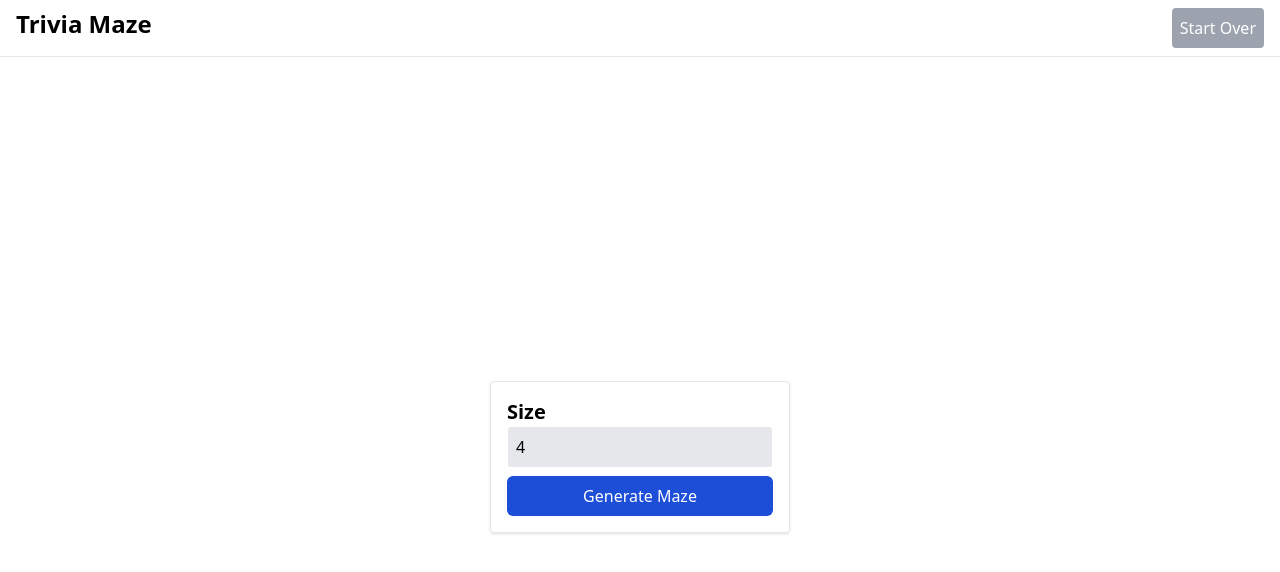
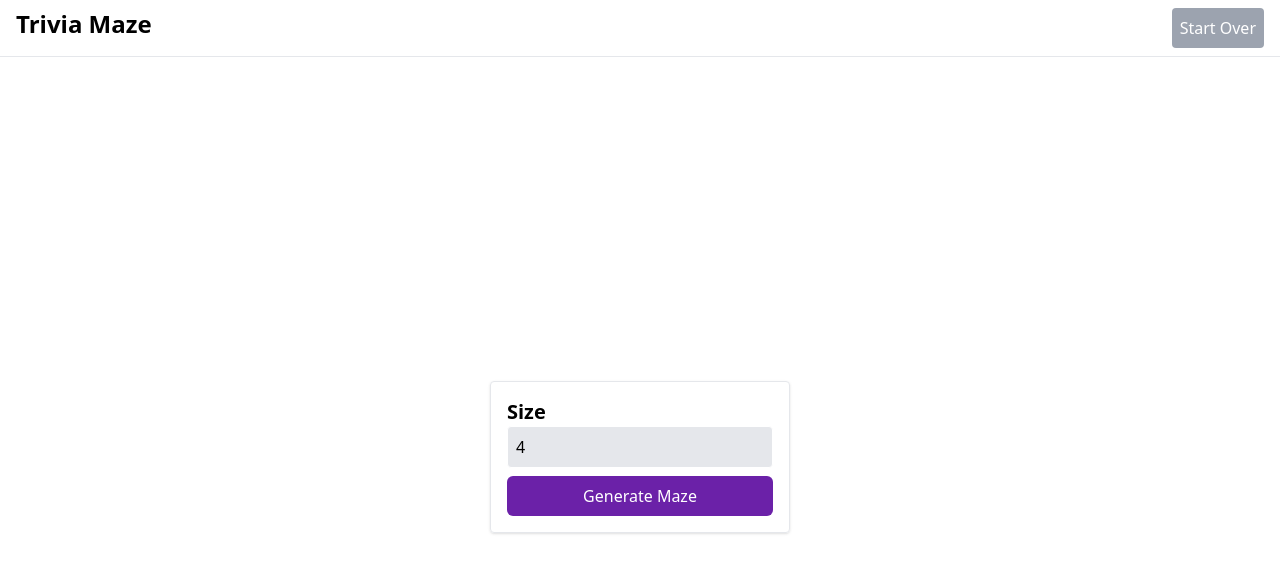
Before and after one commit to handkrchief/trivia-maze, a React (Vite) app in the folder vite-project/: page / in a window 1280 px wide. Shown: the top 572 px of the page. Built offline with nearby package versions, Linux system fonts and the light colour scheme.

Commit message:
Modified PreGameOptions.tsx

```diff
--- a/vite-project/src/components/GameComponent/GameComponent.tsx
+++ b/vite-project/src/components/GameComponent/GameComponent.tsx
@@ -2,6 +2,7 @@ import s from './GameComponent.module.css'
 import { useMazeContext } from '../../context/MazeContext';
 import PreGameOptionsComponent from '../PreGameOptionsComponent/PreGameOptionsComponent';
 import MazeComponent from '../MazeComponent/MazeComponent';
+import NavigationComponent from '../NavigationComponent/NavigationComponent';
 
 export default function GameComponent() {
     const {myMaze,  started} = useMazeContext();
@@ -9,7 +10,9 @@ export default function GameComponent() {
   return (
     <div className={s.container}>
         {!started && <div className={s.preGameOptionsContainer}><PreGameOptionsComponent /></div>}
-            {started && myMaze.length > 0 && <MazeComponent maze={myMaze} />}
+
+        {started && myMaze && <MazeComponent maze={myMaze.getMaze()} />}
+        {started && <NavigationComponent />}
     </div>
   )
 }
--- a/vite-project/src/components/PreGameOptionsComponent/PreGameOptionsComponent.module.css
+++ b/vite-project/src/components/PreGameOptionsComponent/PreGameOptionsComponent.module.css
@@ -15,9 +15,9 @@
     @apply bg-gray-200 p-2 w-full rounded hover:bg-white border mb-2 border-white hover:border hover:border-gray-200 focus:bg-white transition-all duration-300 ;
 }
 .button{
-    @apply bg-blue-700 text-white  p-2 rounded-md w-full hover:bg-blue-800 transition-all duration-300;
+    @apply bg-purple-800 text-white  p-2 rounded-md w-full hover:bg-purple-700 transition-all duration-300;
 }
 
 .disabledButton{
-    @apply bg-gray-400 text-white p-2 rounded-md;
+    @apply bg-gray-400 text-white p-2 rounded-md  w-full;
 }
--- a/vite-project/src/components/PreGameOptionsComponent/PreGameOptionsComponent.tsx
+++ b/vite-project/src/components/PreGameOptionsComponent/PreGameOptionsComponent.tsx
@@ -6,16 +6,18 @@ import { useEffect } from "react";
 
 export default function PreGameOptionsComponent() {
 
-    const {mySize, setMySize, setMyMaze, setLoading, setStarted} = useMazeContext();
+    const {mySize, setMySize, setMyMazeAsNumbers, setLoading, setStarted, setCurrentRoom, setMyMaze} = useMazeContext();
 
     const handleClickButton = async() => {
         try {
           const myMazeGenerator:MazeGenerator = new MazeGenerator();
           const myMazeAsNumbers:number[][] = myMazeGenerator.mazeGeneration(mySize);
           const myMaze:Maze = new Maze(myMazeAsNumbers);
-          setMyMaze(myMazeAsNumbers);
+          setMyMazeAsNumbers(myMazeAsNumbers);
           setStarted(true);
+          setMyMaze(myMaze);
           myMaze.printMaze();
+          setCurrentRoom(myMaze.getStartingRoom());
         } catch (error) {
           console.error(error);
         } finally {
```
